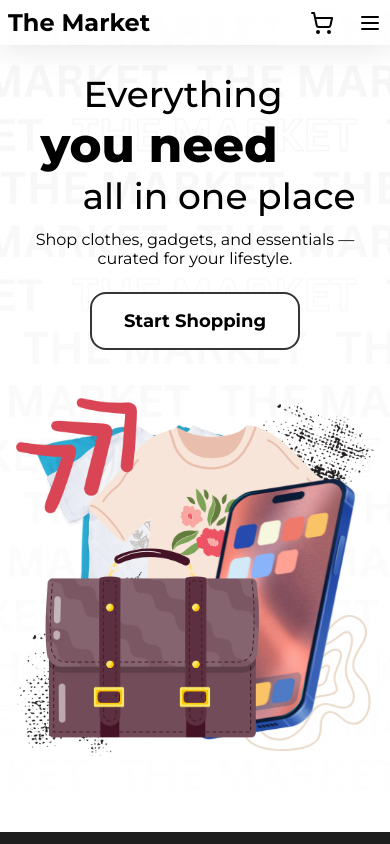
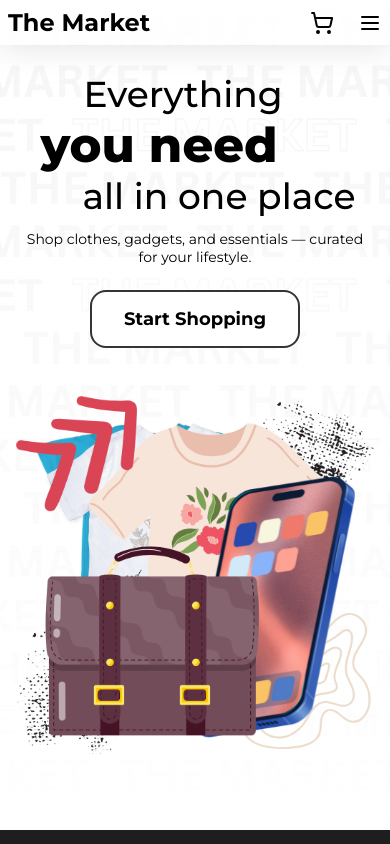
Before and after one commit to NotRelix/the-market, a React (Vite) app: page / in a window 390 px wide. Shown: the top 844 px of the page. Built offline with nearby package versions, Linux system fonts and the light colour scheme.

Commit message:
style(home): add hover effects to CTA button

```diff
--- a/src/index.css
+++ b/src/index.css
@@ -2,6 +2,7 @@
 
 :root {
   --primary-text: black;
+  --primary-text-dark: white;
   --neutral-text-dark: rgb(170, 170, 170);
   --primary-bg: white;
   --footer-bg: rgb(30, 30, 30);
--- a/src/routes/HomePage/HomePage.module.css
+++ b/src/routes/HomePage/HomePage.module.css
@@ -57,6 +57,12 @@
   font-weight: 700;
   color: var(--primary-text);
   text-decoration: none;
+  transition: background-color 100ms ease-in-out;
+}
+
+.heroCta:hover {
+  background-color: var(--footer-bg);
+  color: var(--primary-text-dark);
 }
 
 .heroImageContainer {
@@ -146,6 +152,10 @@
   .titleBottom {
     font-size: 36px;
   }
+
+  .titleDescription {
+    font-size: 14px;
+  }
 }
 
 @media (max-width: 360px) {
```
